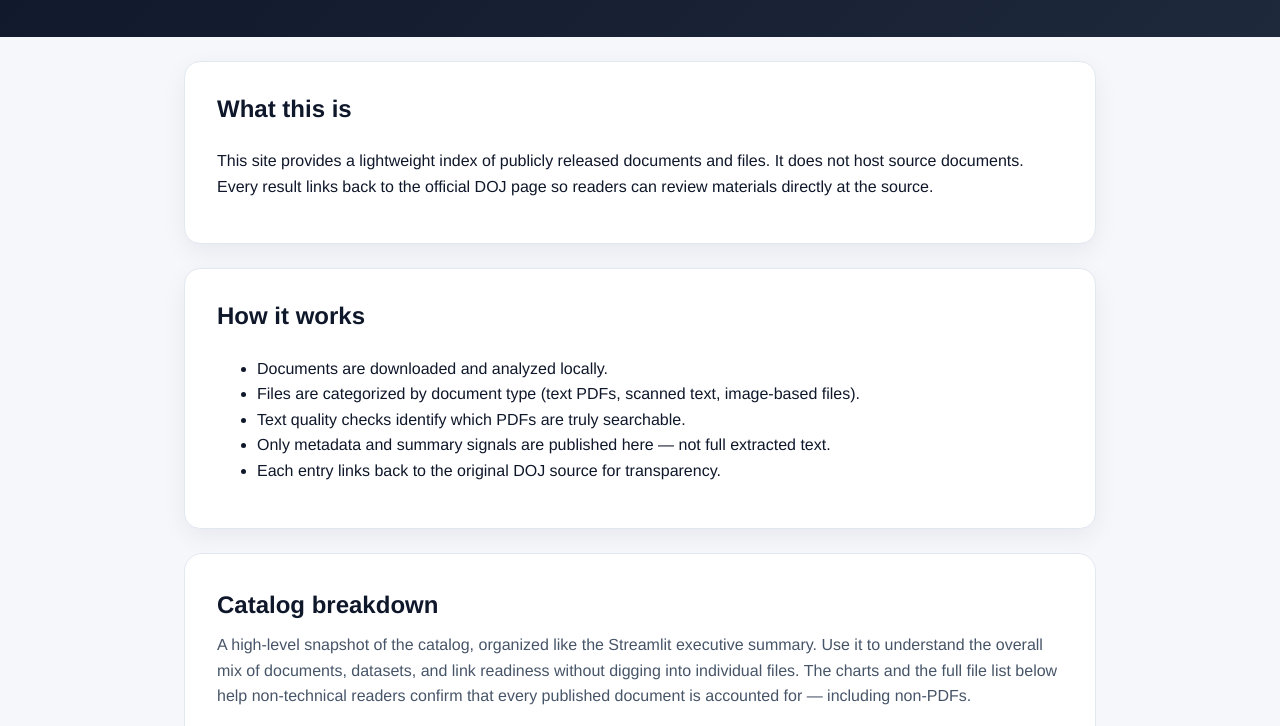
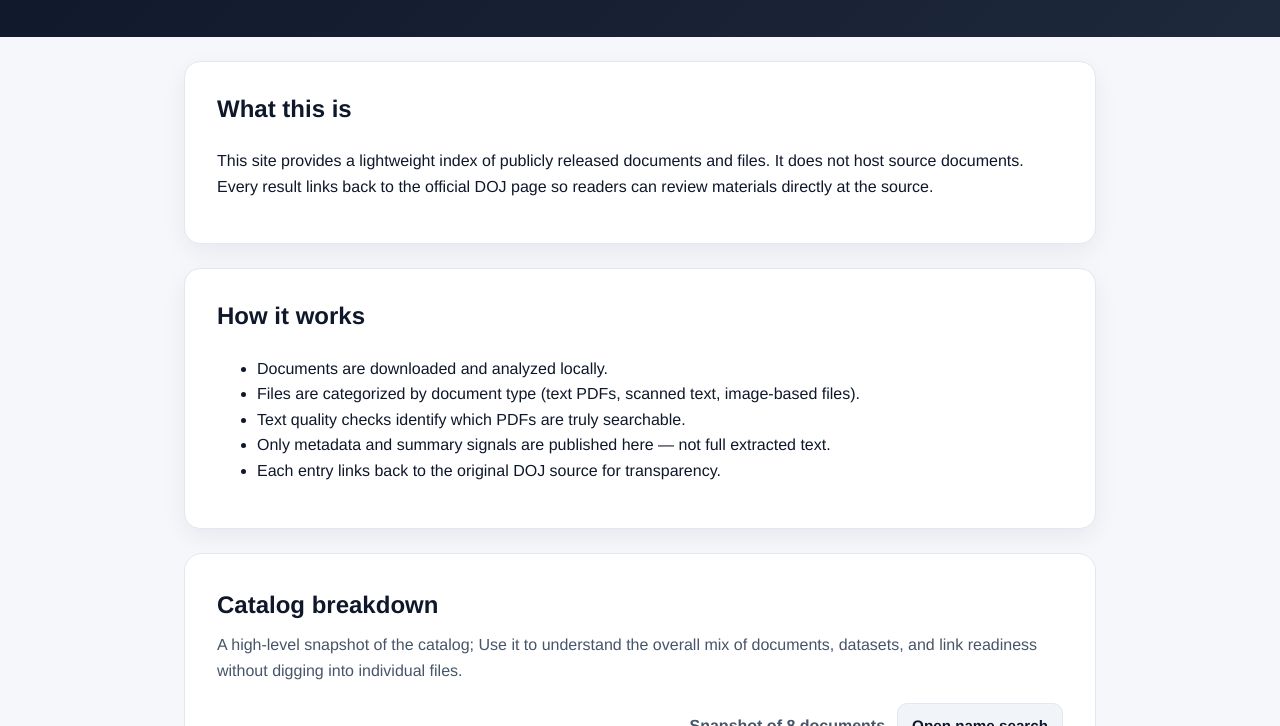
Before and after one commit to crosenbroas13/efile_tracking, a plain HTML site: page docs/index.html in a window 1280 px wide. Shown: the part 216-942 px from the top of the page. Drawn offline with Linux system fonts and the light colour scheme.

Commit message:
Update index.html

```diff
--- a/docs/index.html
+++ b/docs/index.html
@@ -63,12 +63,9 @@
         <div class="catalog-header">
           <h2 id="catalog">Catalog breakdown</h2>
           <p class="catalog-intro">
-            A high-level snapshot of the catalog, organized like the Streamlit
-            executive summary. Use it to understand the overall mix of
+            A high-level snapshot of the catalog; Use it to understand the overall mix of
             documents, datasets, and link readiness without digging into
-            individual files. The charts and the full file list below help
-            non-technical readers confirm that every published document is
-            accounted for — including non-PDFs.
+            individual files.
           </p>
         </div>
 
```
